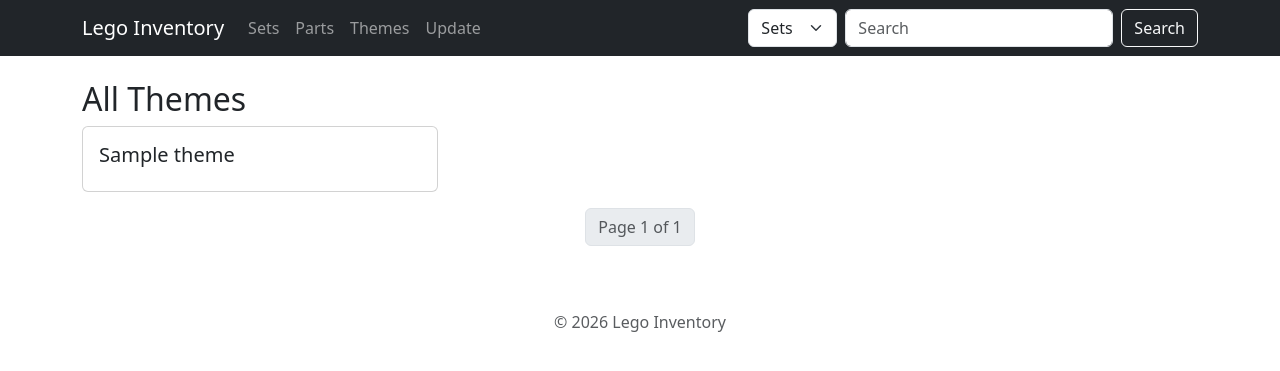
After one commit to dirzanbogdan/Lego-Parts-Inventory, a PHP site: page /themes in a window 1280 px wide. The commit adds this page. Shown: the top 371 px of the page. Run offline with PHP 8.4, Linux system fonts and the light colour scheme; tables that the repository leaves empty hold one stand-in row (values such as "Sample post").

Commit message:
Add Parts and Themes pages with pagination

```diff
--- /dev/null
+++ b/app/Controllers/ThemesController.php
@@ -0,0 +1,24 @@
+<?php
+
+namespace App\Controllers;
+
+use App\Core\Controller;
+use App\Models\Theme;
+
+class ThemesController extends Controller {
+    public function index() {
+        $page = max(1, (int)($_GET['page'] ?? 1));
+        $limit = 50;
+        $offset = ($page - 1) * $limit;
+
+        $themes = Theme::findAll($limit, $offset);
+        $total = Theme::count();
+        $totalPages = ceil($total / $limit);
+
+        $this->view('themes/index', [
+            'themes' => $themes,
+            'page' => $page,
+            'totalPages' => $totalPages
+        ]);
+    }
+}
--- /dev/null
+++ b/app/Models/Theme.php
@@ -0,0 +1,32 @@
+<?php
+
+namespace App\Models;
+
+use App\Core\Config;
+use PDO;
+
+class Theme {
+    public $id;
+    public $name;
+    public $parent_id;
+
+    public static function findAll(int $limit = 50, int $offset = 0): array {
+        $pdo = Config::db();
+        $stmt = $pdo->prepare("
+            SELECT t.*, p.name as parent_name
+            FROM themes t
+            LEFT JOIN themes p ON t.parent_id = p.id
+            ORDER BY t.name ASC
+            LIMIT ? OFFSET ?
+        ");
+        $stmt->bindValue(1, $limit, PDO::PARAM_INT);
+        $stmt->bindValue(2, $offset, PDO::PARAM_INT);
+        $stmt->execute();
+        return $stmt->fetchAll(PDO::FETCH_CLASS, self::class);
+    }
+
+    public static function count(): int {
+        $pdo = Config::db();
+        return (int)$pdo->query("SELECT COUNT(*) FROM themes")->fetchColumn();
+    }
+}
--- a/app/views/layout.php
+++ b/app/views/layout.php
@@ -20,6 +20,8 @@
             <div class="collapse navbar-collapse" id="navbarNav">
                 <ul class="navbar-nav me-auto">
                     <li class="nav-item"><a class="nav-link" href="/sets">Sets</a></li>
+                    <li class="nav-item"><a class="nav-link" href="/parts">Parts</a></li>
+                    <li class="nav-item"><a class="nav-link" href="/themes">Themes</a></li>
                     <li class="nav-item"><a class="nav-link" href="/admin/update">Update</a></li>
                 </ul>
                 <form class="d-flex" action="/search" method="get">
--- /dev/null
+++ b/app/views/themes/index.php
@@ -0,0 +1,30 @@
+<h2>All Themes</h2>
+<div class="row">
+    <?php foreach ($themes as $theme): ?>
+    <div class="col-md-4 mb-3">
+        <div class="card h-100">
+            <div class="card-body">
+                <h5 class="card-title"><?= htmlspecialchars($theme->name) ?></h5>
+                <?php if (!empty($theme->parent_name)): ?>
+                <h6 class="card-subtitle mb-2 text-muted">Parent: <?= htmlspecialchars($theme->parent_name) ?></h6>
+                <?php endif; ?>
+                <!-- Optional: Add link to filter sets by theme if implemented -->
+            </div>
+        </div>
+    </div>
+    <?php endforeach; ?>
+</div>
+
+<nav>
+    <ul class="pagination justify-content-center">
+        <?php if ($page > 1): ?>
+        <li class="page-item"><a class="page-link" href="/themes?page=<?= $page - 1 ?>">Previous</a></li>
+        <?php endif; ?>
+
+        <li class="page-item disabled"><span class="page-link">Page <?= $page ?> of <?= $totalPages ?></span></li>
+
+        <?php if ($page < $totalPages): ?>
+        <li class="page-item"><a class="page-link" href="/themes?page=<?= $page + 1 ?>">Next</a></li>
+        <?php endif; ?>
+    </ul>
+</nav>
--- a/public/index.php
+++ b/public/index.php
@@ -5,6 +5,7 @@ use App\Core\Router;
 use App\Controllers\HomeController;
 use App\Controllers\SetsController;
 use App\Controllers\PartsController;
+use App\Controllers\ThemesController;
 use App\Controllers\UpdateController;
 
 $router = new Router();
@@ -13,8 +14,10 @@ $router->get('/', [HomeController::class, 'index']);
 $router->get('/search', [HomeController::class, 'search']);
 $router->get('/sets', [SetsController::class, 'index']);
 $router->get('/sets/{id}', [SetsController::class, 'show']);
+$router->get('/parts', [PartsController::class, 'index']);
 $router->get('/parts/{id}', [PartsController::class, 'show']);
 $router->post('/parts/update', [PartsController::class, 'update']);
+$router->get('/themes', [ThemesController::class, 'index']);
 
 $router->get('/admin/update', [UpdateController::class, 'page']);
 $router->post('/admin/update/backup', [UpdateController::class, 'backup']);
```
Also changed, not shown: app/Controllers/PartsController.php (+16 -0 lines), app/Models/Part.php (+14 -0 lines), app/views/parts/index.php (added, +33 -0 lines).
